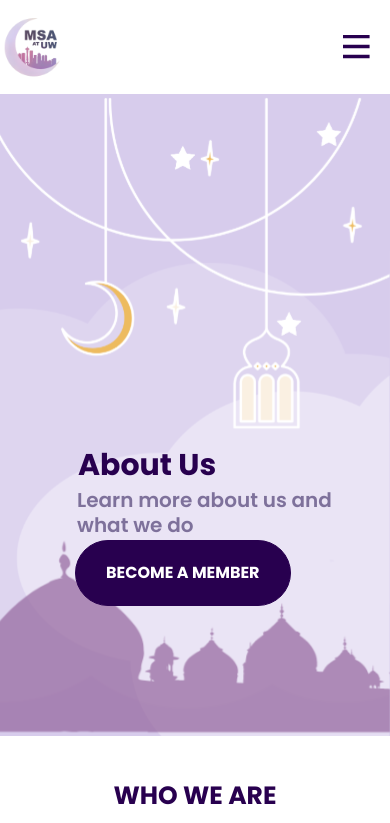
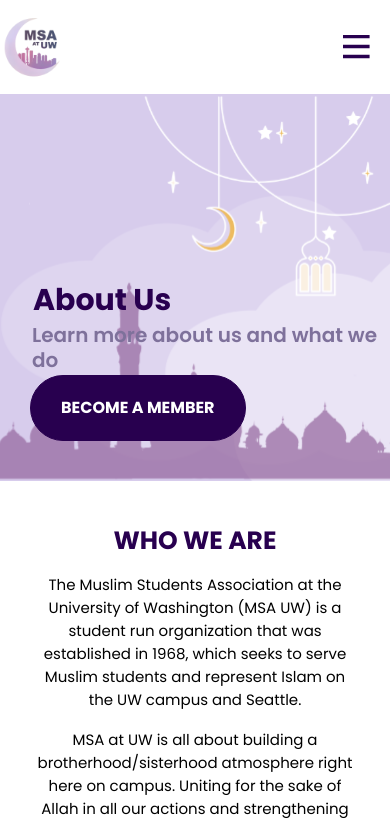
Before and after one commit to webimpactuw/muslim-student-assoc, a React (Create React App) app in the folder msa-react/: page /about in a window 390 px wide. Shown: the top 823 px of the page. Built offline with nearby package versions, Linux system fonts and the light colour scheme.

Commit message:
about-header mobile class

```diff
--- a/msa-react/src/pages/about/about-home.js
+++ b/msa-react/src/pages/about/about-home.js
@@ -13,7 +13,7 @@
 function AboutHome() {
     return (
         <div className="About Page">
-           <div className="About-Header">
+           <div className="header-section About-Header">
                 <h1>About Us</h1>
                 <h3>Learn more about us and what we do</h3>
                 <button className="purple-button">BECOME A MEMBER</button>
```
